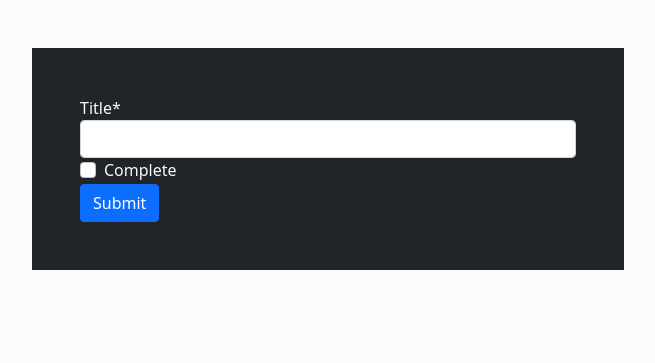
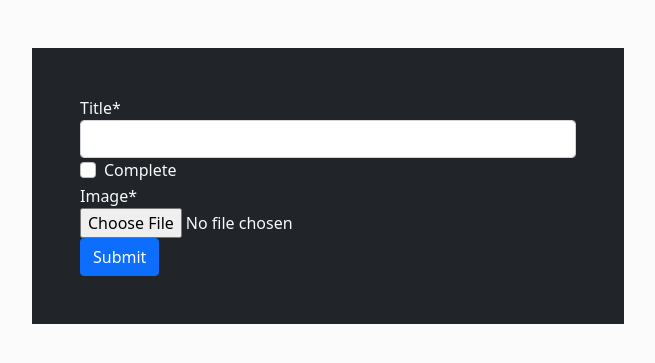
Before and after one commit to dankrzeminski32/BookCompiler, a Django app: page /dashboard/ in a window 1280 px wide. Shown: the part 74-437 px from the top of the page, without its empty margins (312-967 px from the left). Run offline with Django 4.2, Linux system fonts and the light colour scheme; data comes from the database, SQL or seed files in the repository; both versions use the stored data as it was after the commit; some libraries are stand-ins or nearby versions; some web fonts are replaced.

Commit message:
updated forms, need image upload fixed

```diff
--- a/bookDashboard/forms.py
+++ b/bookDashboard/forms.py
@@ -16,4 +16,4 @@ class newBookForm(ModelForm):
 
     class Meta:
         model = Book
-        fields = ['title','complete']
+        fields = ['title','complete','image']
--- a/bookDashboard/templates/bookDashboard/userDashboard.html
+++ b/bookDashboard/templates/bookDashboard/userDashboard.html
@@ -11,7 +11,6 @@
         </form>
     </div>
 </div>
-{{ user.username }}
 <div class="card-deck d-flex justify-content-around flex-wrap">
     {% for book in userBooks %}
 
@@ -30,7 +29,6 @@
             <a href="#" class="btn btn-primary">Go somewhere</a>
         </div>
     </div>
-    <!--<h1> {{ book.title }} </h1> -->
     {% endfor %}
 </div>
 
```
Also changed, not shown: db.sqlite3.
